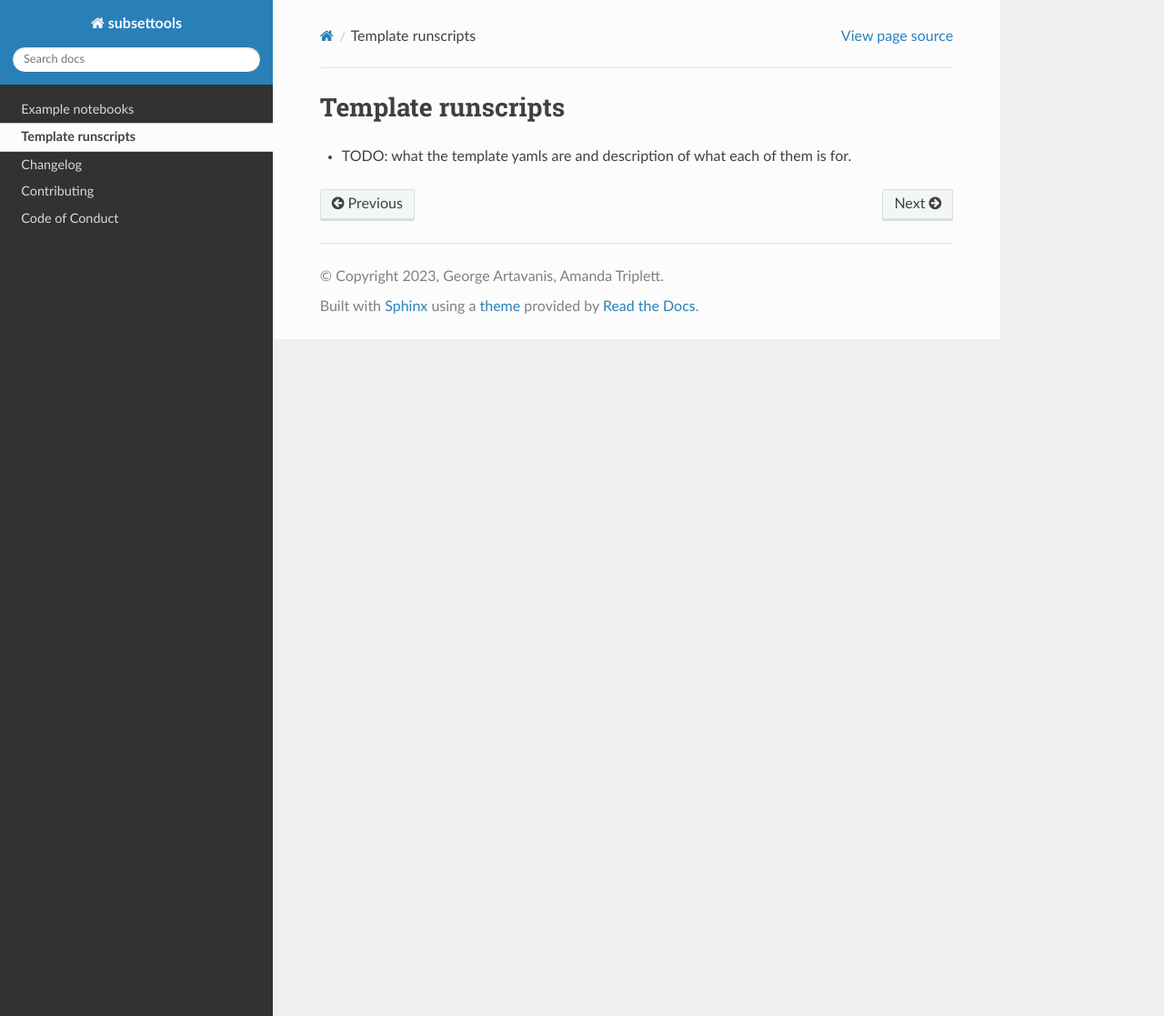
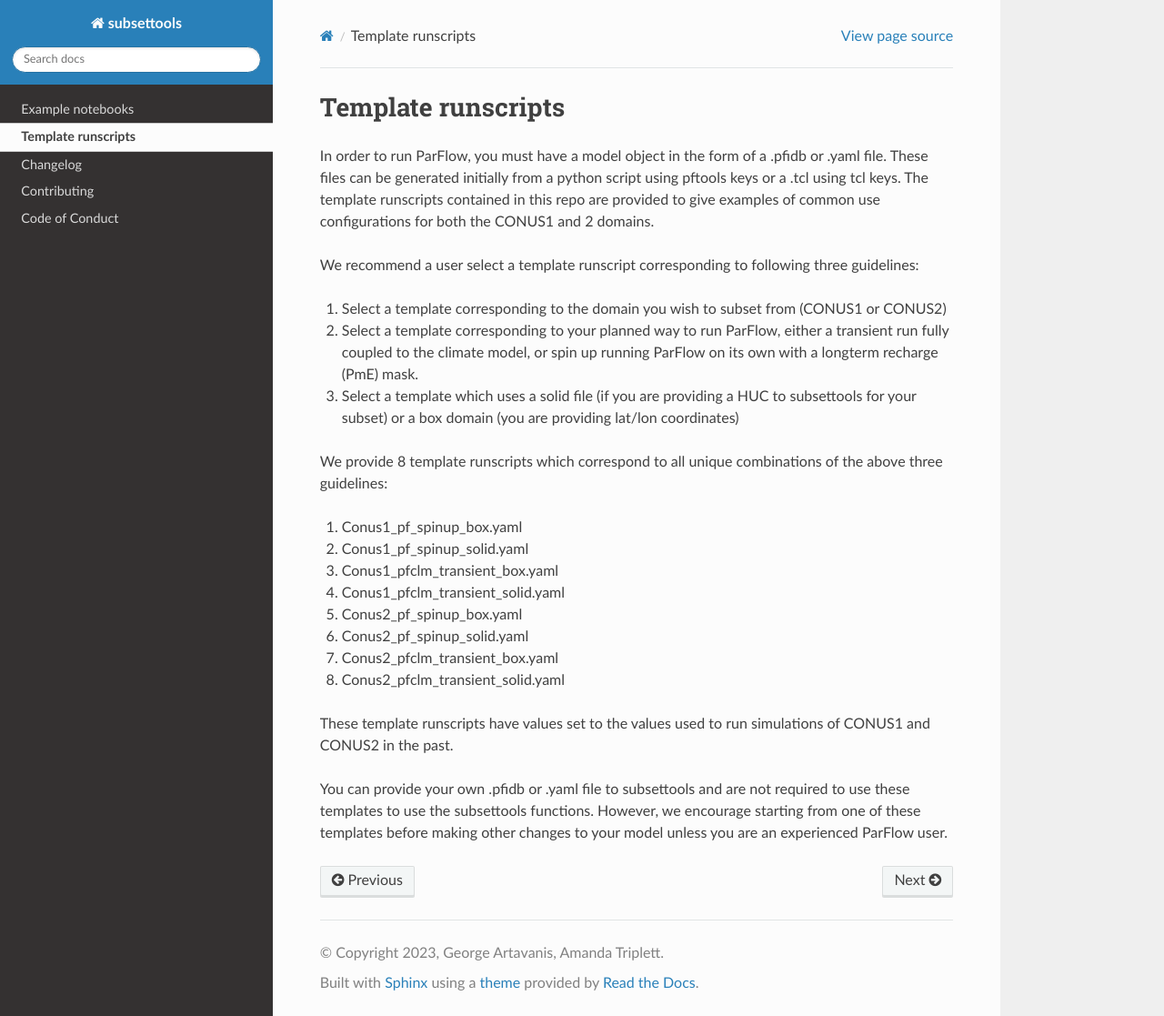
Before and after one commit to hydroframe/subsettools, a Sphinx documentation site: the page built from docs/template_runscripts.md, in a window 1280 px wide and 1117 px high. Shown: the whole window at 91% size. Built offline with Sphinx 7.4.7 and the Read the Docs theme 2.0.0, drawn with Linux system fonts in a browser that asks for light colours; pages that are not in the unit, such as notebooks, are missing from menus.

Commit message:
adding template runscript documentation

```diff
--- a/docs/template_runscripts.md
+++ b/docs/template_runscripts.md
@@ -1,4 +1,28 @@
 Template runscripts
 ===================
 
-- TODO: what the template yamls are and description of what each of them is for.
+In order to run ParFlow, you must have a model object in the form of a .pfidb or .yaml file.
+These files can be generated initially from a python script using pftools keys or a .tcl using tcl keys.
+The template runscripts contained in this repo are provided to give examples of common use configurations for both the CONUS1 and 2 domains.
+
+We recommend a user select a template runscript corresponding to following three guidelines:
+
+1. Select a template corresponding to the domain you wish to subset from (CONUS1 or CONUS2)
+2. Select a template corresponding to your planned way to run ParFlow, either a transient run fully coupled to the climate model, or spin up running ParFlow on its own with a longterm recharge (PmE) mask.
+3. Select a template which uses a solid file (if you are providing a HUC to subsettools for your subset) or a box domain (you are providing lat/lon coordinates)
+
+We provide 8 template runscripts which correspond to all unique combinations of the above three guidelines:
+
+1. Conus1_pf_spinup_box.yaml
+2. Conus1_pf_spinup_solid.yaml
+3. Conus1_pfclm_transient_box.yaml
+4. Conus1_pfclm_transient_solid.yaml
+5. Conus2_pf_spinup_box.yaml
+6. Conus2_pf_spinup_solid.yaml
+7. Conus2_pfclm_transient_box.yaml
+8. Conus2_pfclm_transient_solid.yaml
+
+These template runscripts have values set to the values used to run simulations of CONUS1 and CONUS2 in the past.
+
+You can provide your own .pfidb or .yaml file to subsettools and are not required to use these templates to use the subsettools functions.
+However, we encourage starting from one of these templates before making other changes to your model unless you are an experienced ParFlow user.
```
